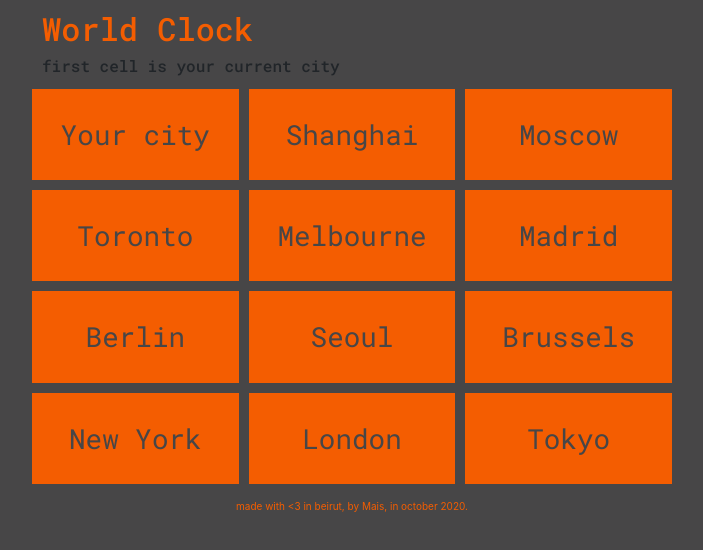
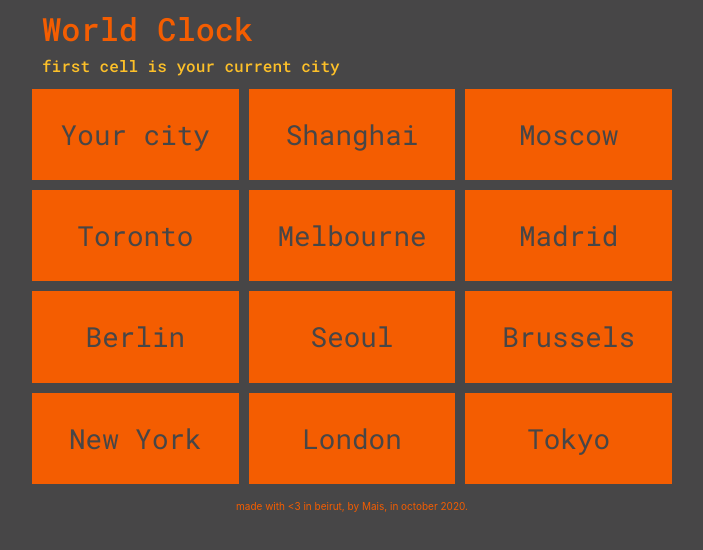
Before and after one commit to itsmais/world-clock, a plain HTML site: page index.html in a window 1280 px wide. Shown: the whole page, without its empty margins (288-991 px from the left). Drawn offline with nearby package versions, Linux system fonts and the light colour scheme; no server answers.

Commit message:
added a website screenshot

```diff
--- a/assets/css/main.css
+++ b/assets/css/main.css
@@ -14,6 +14,9 @@ h4{
 }
 h2 {
     color: #F45D01;
+}
+h6{
+    color: #fdc029
 }
 
 .main-content {
```
Also changed, not shown: screenshots/Capture.PNG (added), 1 other file.
